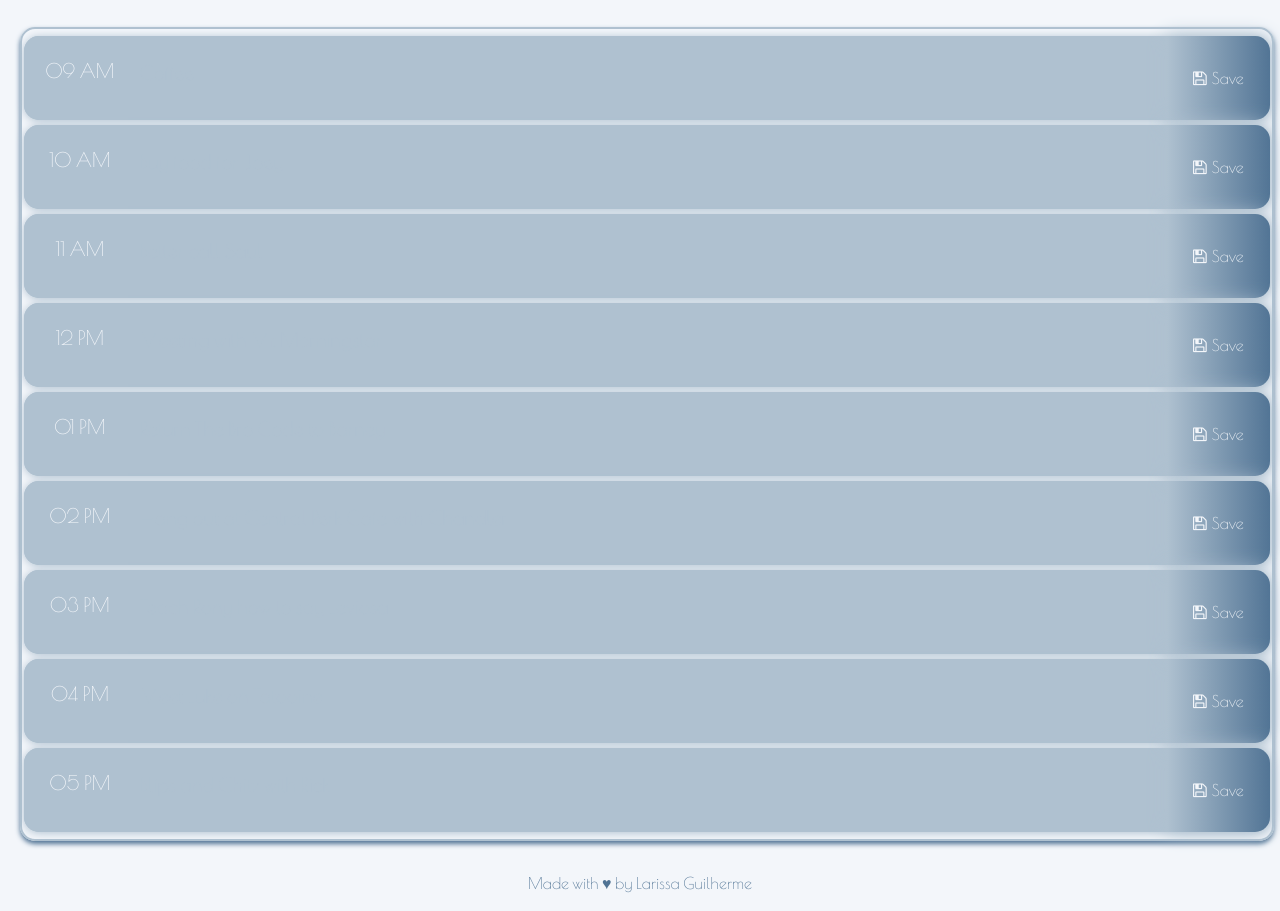
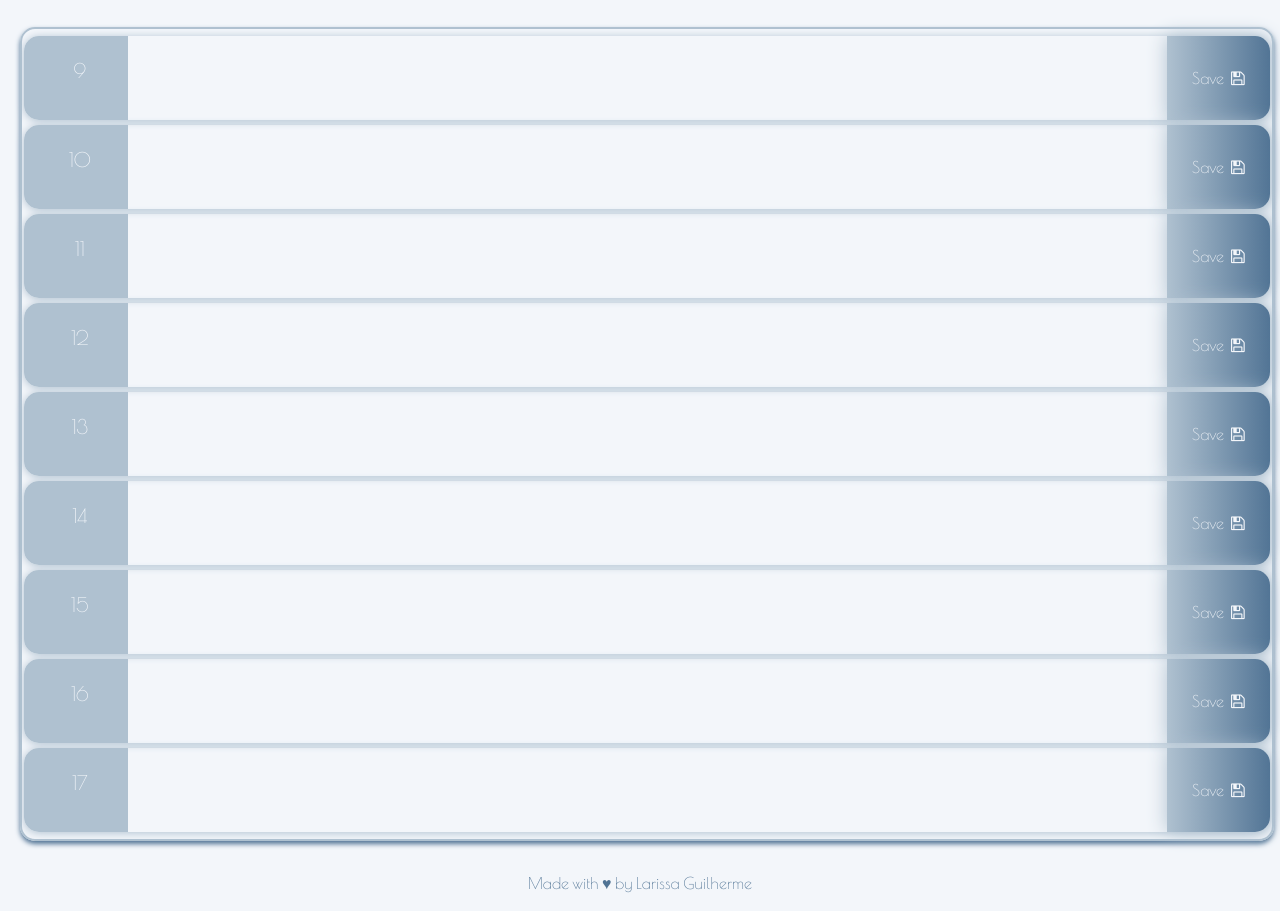
Before and after one commit to larigens/chronos, a plain HTML site: page index.html in a window 1280 px wide. Shown: the part 410-1321 px from the top of the page. Drawn offline with nearby package versions, Linux system fonts and the light colour scheme.

Commit message:
created divs, textarea and button using jquery

```diff
--- a/assets/css/style.css
+++ b/assets/css/style.css
@@ -58,6 +58,7 @@ textarea {
   /* background: var(--light-accent); */
   font-size: 20px;
 }
+
 textarea,
 .past,
 .present,
@@ -144,7 +145,7 @@ textarea,
 }
 
 #save i {
-  margin-right: 5px;
+  margin-left: 7px;
 }
 
 footer p {
--- a/assets/js/script.js
+++ b/assets/js/script.js
@@ -3,13 +3,44 @@
 // the browser has finished rendering all the elements in the html.
 $(document).ready(function () {
 
-  // TODO: Add a listener for click events on the save button. This code should
+  $(function () {
+    for (i = 9; i < 18; i++) {
+      var divContainer = $("<div>");
+      divContainer.attr('id', 'hour-' + `${i}`);
+      divContainer.addClass("row");
+
+      var divContainer2 = $("<div>");
+      divContainer2.addClass("col-1 hour")
+      divContainer2.text(`${i}`);
+
+      var textareEl = $("<textarea>");
+      textareEl.addClass("col-10 plan");
+
+      var buttonEl = $("<button>");
+      buttonEl.attr("id", "save");
+      buttonEl.addClass("col-1");
+      buttonEl.text("Save");
+
+      var icon = $("<i aria-hidden='true'></i>");
+      icon.addClass("fa fa-save")
+      buttonEl.append(icon);
+
+      divContainer.append(divContainer2);
+      divContainer.append(textareEl);
+      divContainer.append(buttonEl);
+
+      $("#planner").append(divContainer)
+    }
+  })
+
+
+  // TODO: Add a listener for click events on the save buttonEl. This code should
   // use the id in the containing time-block as a key to save the user input in
   // local storage. HINT: What does `this` reference in the click listener
   // function? How can DOM traversal be used to get the "hour-x" id of the
-  // time-block containing the button that was clicked? How might the id be
+  // time-block containing the buttonEl that was clicked? How might the id be
   // useful when saving the description in local storage?
-  // ----------- enter an event / WHEN I click the save button for that time block
+  // ----------- enter an event / WHEN I click the save buttonEl for that time block
   // THEN the text for that event is saved in local storage
 
   $(".row").click(function (event) {
@@ -30,7 +61,7 @@ $(document).ready(function () {
   // current hour in 24-hour time?
 
   function checkTime() {
-    var currentHour = moment().hour();
+    var currentHour = 12;
     $(".row").each(function () {
       var timeBlock = parseInt($(this).attr("id"))
       if (currentHour > timeBlock) {
@@ -49,7 +80,7 @@ $(document).ready(function () {
   checkTime()
 
   // TODO: Add code to get any user input that was saved in localStorage and set
-  // the values of the corresponding textarea elements. HINT: How can the id
+  // the values of the corresponding textareEl elements. HINT: How can the id
   // attribute of each time-block be used to do this?
 
   function displayPlanner() {
--- a/index.html
+++ b/index.html
@@ -36,52 +36,6 @@
   </div>
   <!-- Full width container, spanning the entire width of the viewport. -->
   <div id="planner" class="container-fluid main">
-    <div id="9" class="row">
-      <div class="col-1 hour">09 AM</div>
-      <textarea class="col-10 plan" placeholder="Coffee"></textarea>
-      <button id="save" class="col-1"><i class="fa fa-save"
-          aria-hidden="true"></i>Save</button>
-    </div>
-    <div id="10" class="row">
-      <div class="col-1 hour">10 AM</div>
-      <textarea class="col-10 plan" placeholder="Buy food for Joey "></textarea>
-      <button id="save" class="col-1"><i class="fa fa-save" aria-hidden="true"></i>Save</button>
-    </div>
-    <div id="11" class="row">
-      <div class="col-1 hour">11 AM</div>
-      <textarea class="col-10 plan" placeholder="Better call Saul"></textarea>
-      <button id="save" class="col-1"><i class="fa fa-save" aria-hidden="true"></i>Save</button>
-    </div>
-    <div id="12" class="row">
-      <div class="col-1 hour">12 PM</div>
-      <textarea class="col-10 plan" placeholder="Meeting with Mr. Morningstar"></textarea>
-      <button id="save" class="col-1"><i class="fa fa-save" aria-hidden="true"></i>Save</button>
-    </div>
-    <div id="13" class="row">
-      <div class="col-1 hour">01 PM</div>
-      <textarea class="col-10 plan" placeholder="Return The Bro Code to Barney"></textarea>
-      <button id="save" class="col-1"><i class="fa fa-save" aria-hidden="true"></i>Save</button>
-    </div>
-    <div id="14" class="row">
-      <div class="col-1 hour">02 PM</div>
-      <textarea class="col-10 plan" placeholder="Hang out at Central Perk Cafe with Chandler"></textarea>
-      <button id="save" class="col-1"><i class="fa fa-save" aria-hidden="true"></i>Save</button>
-    </div>
-    <div id="15" class="row">
-      <div class="col-1 hour">03 PM</div>
-      <textarea class="col-10 plan" placeholder="Teach Rony how to say Leviosa"></textarea>
-      <button id="save" class="col-1"><i class="fa fa-save" aria-hidden="true"></i>Save</button>
-    </div>
-    <div id="16" class="row">
-      <div class="col-1 hour">04 PM</div>
-      <textarea class="col-10 plan" placeholder="Meet Luke on Tatooine"></textarea>
-      <button id="save" class="col-1"><i class="fa fa-save" aria-hidden="true"></i>Save</button>
-    </div>
-    <div id="17" class="row">
-      <div class="col-1 hour">05 PM</div>
-      <textarea class="col-10 plan" placeholder="Blips and Chitz with Rick"></textarea>
-      <button id="save" class="col-1"><i class="fa fa-save" aria-hidden="true"></i>Save</button>
-    </div>
   </div>
   <!-- Use class for "past", "present", and "future" to apply styles to the
        divs accordingly. The javascript will need to do this by
@@ -99,7 +53,7 @@
   <script src="https://cdnjs.cloudflare.com/ajax/libs/jquery/3.6.1/jquery.min.js"
     integrity="sha512-aVKKRRi/Q/YV+4mjoKBsE4x3H+BkegoM/em46NNlCqNTmUYADjBbeNefNxYV7giUp0VxICtqdrbqU7iVaeZNXA=="
     crossorigin="anonymous" referrerpolicy="no-referrer"></script>
-    <!-- Day.js -->
+  <!-- Day.js -->
   <script src="https://cdn.jsdelivr.net/npm/dayjs@1/dayjs.min.js"></script>
   <!-- Moment.js -->
   <script src="https://cdnjs.cloudflare.com/ajax/libs/moment.js/2.29.4/moment-with-locales.min.js"
```
